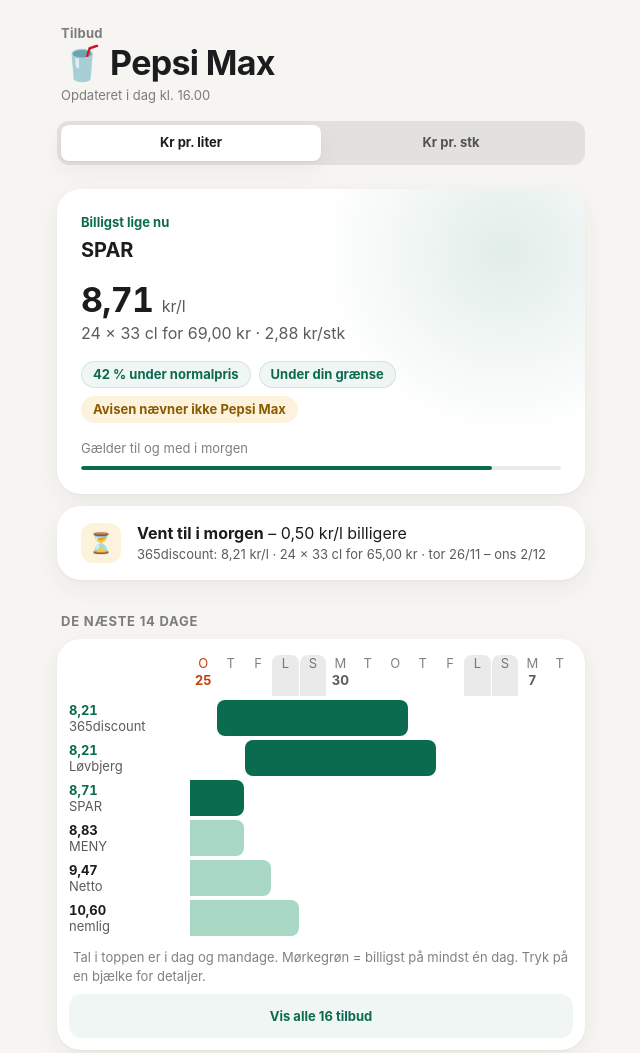
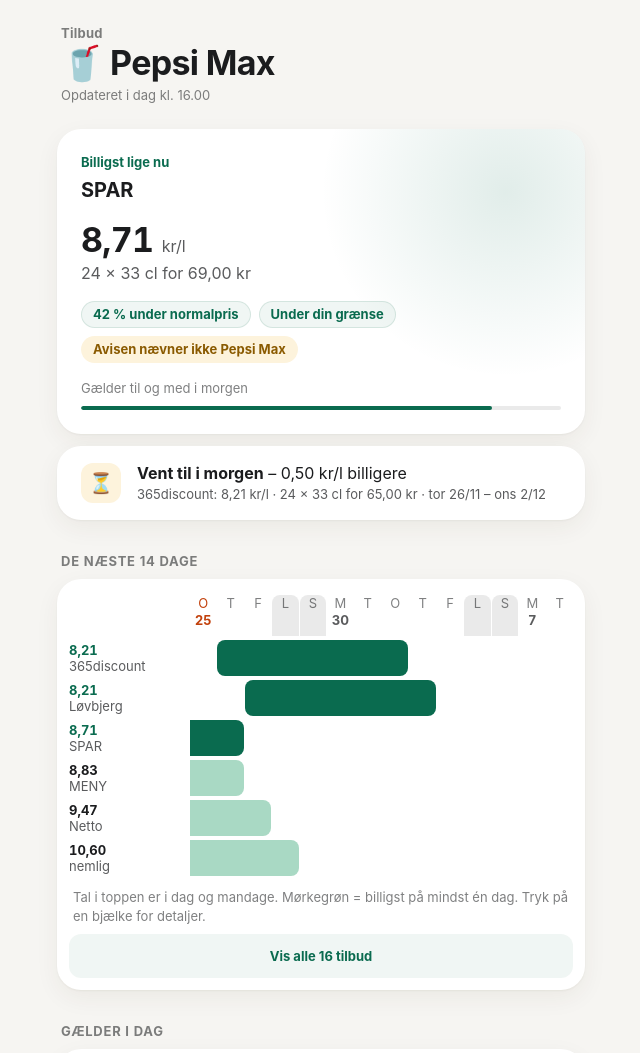
Before and after one commit to itsJulike/tilbud, a plain HTML site: page index.html in a window 1280 px wide. Shown: the top 1053 px of the page, without its empty margins (319-959 px from the left). Drawn offline with Linux system fonts and the light colour scheme.

Commit message:
Sammenlign kun på literpris, fjern valget af kr pr. stk
Co-Authored-By: Claude Opus 5.5 <noreply@anthropic.com>

```diff
--- a/index.html
+++ b/index.html
@@ -4,7 +4,7 @@
 <meta charset="utf-8">
 <meta name="viewport" content="width=device-width, initial-scale=1, viewport-fit=cover">
 <title>Tilbud</title>
-<meta name="description" content="Tilbud fra tilbudsaviserne sammenlignet på literpris og stykpris">
+<meta name="description" content="Tilbud fra tilbudsaviserne sammenlignet på literpris">
 <meta name="apple-mobile-web-app-capable" content="yes">
 <meta name="mobile-web-app-capable" content="yes">
 <meta name="apple-mobile-web-app-title" content="Tilbud">
@@ -50,7 +50,7 @@
   .t3 { color: var(--t3); }
   .lille { font-size: 13px; }
 
-  header { padding: 8px 4px 16px; }
+  header { padding: 8px 4px 24px; }
   header .app { font-size: 13px; font-weight: 650; color: var(--t3); letter-spacing: .02em; }
   header h1 { font-size: 34px; font-weight: 650; line-height: 1.15; margin: 0; letter-spacing: -.02em; }
   header .opd { font-size: 13px; color: var(--t3); margin-top: 4px; }
@@ -59,13 +59,6 @@
   .sektion { margin-top: 32px; }
   .sektion > h2 { font-size: 13px; font-weight: 650; color: var(--t3); text-transform: uppercase;
                   letter-spacing: .06em; margin: 0 4px 8px; }
-
-  /* Segmenteret kontrol, 44 px høj */
-  .skift { display: grid; grid-template-columns: 1fr 1fr; background: var(--linje); border-radius: 12px;
-           padding: 4px; margin: 0 0 24px; }
-  .skift button { min-height: 36px; border: 0; background: none; color: var(--t2); font: inherit;
-                  font-size: 13px; font-weight: 650; border-radius: 8px; cursor: pointer; }
-  .skift button[aria-pressed="true"] { background: var(--kort); color: var(--tekst); box-shadow: var(--skygge); }
 
   /* Svaret: hvor er det billigst lige nu? */
   .helt { padding: 24px; position: relative; overflow: hidden; }
@@ -164,12 +157,11 @@
     <div class="opd" id="opdateret">&nbsp;</div>
   </header>
   <div id="indhold" aria-busy="true">
-    <div class="skelet" style="height:44px;border-radius:12px;margin-bottom:24px"></div>
     <div class="skelet" style="height:232px"></div>
     <div class="skelet" style="height:72px"></div>
   </div>
   <footer>
-    Data fra eTilbudsavis, hentet to gange i døgnet. Priser er uden pant.
+    Data fra eTilbudsavis, hentet to gange i døgnet. Alle priser er sammenlignet pr. liter og er uden pant.
     <a href="tilbud.ics">Abonnér på kalenderen</a>
   </footer>
 </main>
@@ -181,8 +173,9 @@
   const kr = v => v.toLocaleString("da-DK", { minimumFractionDigits: 2, maximumFractionDigits: 2 });
   const esc = s => String(s).replace(/[&<>"]/g, c => ({ "&": "&amp;", "<": "&lt;", ">": "&gt;", '"': "&quot;" })[c]);
 
-  let maal = "literpris", visAlle = false;
-  try { maal = localStorage.getItem("tilbud-maal") || maal; } catch (e) {}
+  // Alt sammenlignes på literpris, så pakker i forskellige størrelser kan stå side om side.
+  const maal = "literpris";
+  let visAlle = false;
 
   const iDag = new Intl.DateTimeFormat("sv-SE", { timeZone: "Europe/Copenhagen" }).format(new Date());
   const dato = iso => { const [y, m, d] = iso.split("-").map(Number); return new Date(Date.UTC(y, m - 1, d)); };
@@ -197,9 +190,7 @@
     return kort(iso);
   };
   const periode = t => `${kort(t.fra)} – ${kort(t.til)}`;
-  const enhed = () => maal === "literpris" ? "kr/l" : "kr/stk";
-  const andet = () => maal === "literpris" ? "stykpris" : "literpris";
-  const andenEnhed = () => maal === "literpris" ? "kr/stk" : "kr/l";
+  const enhed = () => "kr/l";
   const sorter = lst => [...lst].sort((a, b) => a[maal] - b[maal] || a.fra.localeCompare(b.fra));
   const id = t => t.butik + t.fra + t.pris;
   const initialer = n => n.replace(/[^\p{L}\p{N} ]/gu, "").split(/\s+/).filter(Boolean)
@@ -222,7 +213,7 @@
       <div class="lbl">Billigst lige nu</div>
       <div class="butik">${esc(t.butik)}</div>
       <div class="pris tal">${kr(t[maal])} <span>${enhed()}</span></div>
-      <div class="detalje">${esc(t.pakning)} for ${kr(t.pris)} kr · ${kr(t[andet()])} ${andenEnhed()}</div>
+      <div class="detalje">${esc(t.pakning)} for ${kr(t.pris)} kr</div>
       ${chips.length ? `<div class="chips">${chips.join("")}</div>` : ""}
       <div class="slut lille t3">${restTekst}
         <div class="spor"><i style="width:${Math.min(100, Math.max(6, gaaet / laengde * 100))}%"></i></div></div>
@@ -302,9 +293,7 @@
     document.getElementById("titel").textContent = flereVarer ? "Tilbud" : `${data.varer[0].emoji} ${data.varer[0].navn}`;
     document.querySelector("header .app").hidden = flereVarer;
 
-    let html = `<div class="skift" role="group" aria-label="Sammenlign på">
-      <button data-v="literpris" aria-pressed="${maal === "literpris"}">Kr pr. liter</button>
-      <button data-v="stykpris" aria-pressed="${maal === "stykpris"}">Kr pr. stk</button></div>`;
+    let html = "";
     for (const vare of data.varer) {
       const aktuelle = vare.tilbud.filter(t => t.til >= iDag);
       const gaelder = aktuelle.filter(t => t.fra <= iDag);
@@ -320,12 +309,6 @@
   }
 
   document.addEventListener("click", e => {
-    const knap = e.target.closest(".skift button");
-    if (knap) {
-      maal = knap.dataset.v;
-      try { localStorage.setItem("tilbud-maal", maal); } catch (e) {}
-      tegn(); return;
-    }
     if (e.target.closest("[data-flere]")) { visAlle = !visAlle; tegn(); return; }
     if (e.target.closest("[data-hent]")) { hent(); return; }
     const bar = e.target.closest(".bar");
```
Also changed, not shown: 1 other file.
